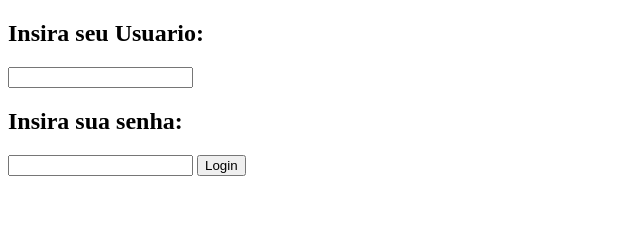
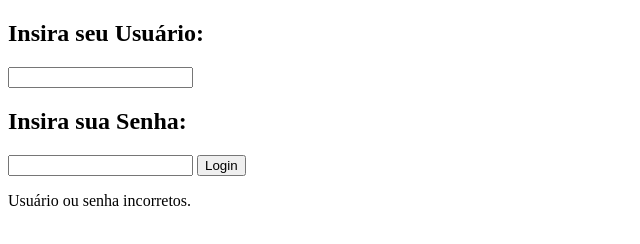
Before and after one commit to JeanBariviera/Gerenciador-de-Tarefas, a plain HTML site: page index.html in a window 1280 px wide. Both pictures are taken after a click on the button "Login". Shown: the whole page, without its empty margins (0-640 px from the left). Drawn offline with Linux system fonts and the light colour scheme.

Commit message:
ultimo commit, espero

```diff
--- a/index.html
+++ b/index.html
@@ -8,28 +8,41 @@
 
 <body>
     <div>
-        <h2>Insira seu Usuario:</h2>
+        <h2>Insira seu Usuário:</h2>
         <input type="text" id="userInput">
 
-        <h2>Insira sua senha:</h2>
+        <h2>Insira sua Senha:</h2>
         <input type="password" id="senhaInput">
 
         <button onclick="validarLogin()">Login</button>
+
+        <p id="erroLogin"></p>
     </div>
     <script>
         function validarLogin() {
-            let usuarioFixo = "nome"
-            let senhaFixa = "123"
+            let usuariosFixos = [
+                { usuario: "nome1", senha: "123" },
+                { usuario: "nome2", senha: "456" },
+                { usuario: "nome3", senha: "789" }
+            ];
+
             let usuario = document.getElementById("userInput").value;
             let senha = document.getElementById("senhaInput").value;
 
-            if ((usuario == usuarioFixo) && (senha == senhaFixa)) {
+            let credencialValida = false;
+            for (let i = 0; i < usuariosFixos.length; i++) {
+                if (usuario === usuariosFixos[i].usuario && senha === usuariosFixos[i].senha) {
+                    credencialValida = true;
+                    break;
+                }
+            }
+
+            if (credencialValida) {
                 window.location.href = "file:///C:/DSV-Git/Gerenciador de Tarefas/Gerenciador Tarefas.html";
             } else {
-                window.alert("Logou não");
+                document.getElementById("erroLogin").innerHTML = "Usuário ou senha incorretos.";
             }
         };
-
     </script>
 </body>
 
```
